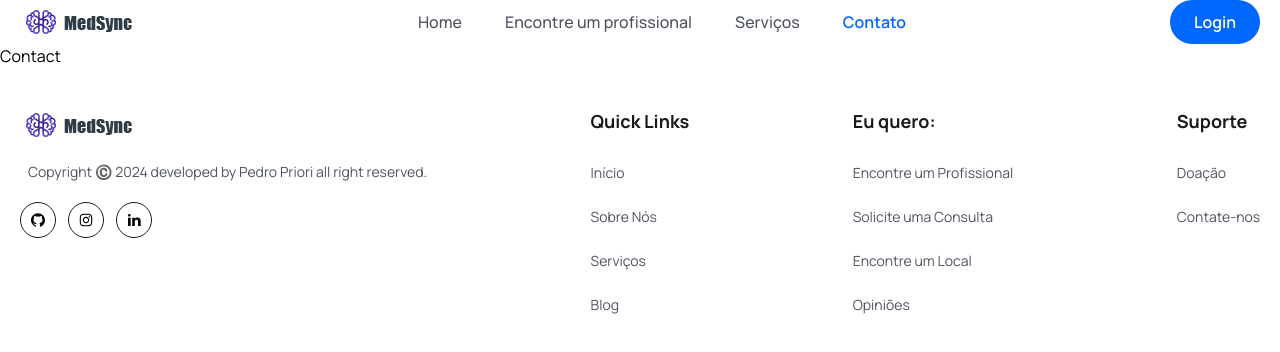
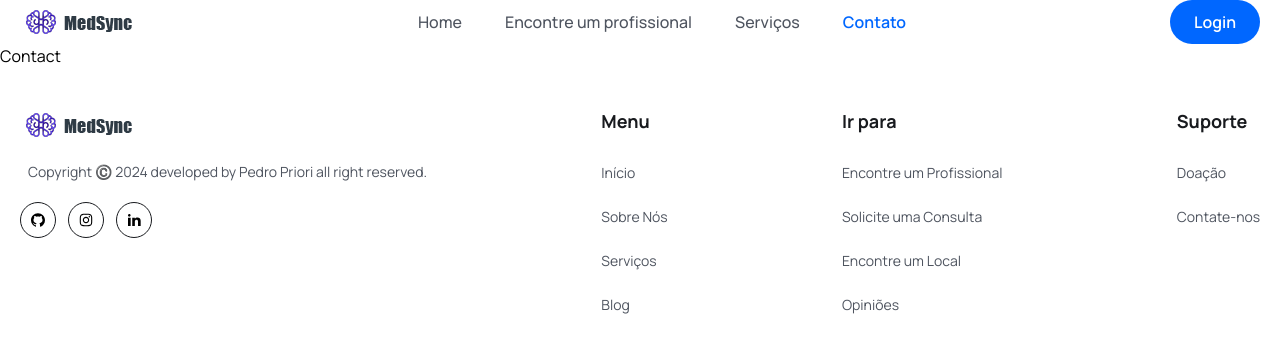
Before and after one commit to pedropriori/MedSync-Application, a React (Vite) app: page /contact in a window 1280 px wide. Shown: the top 352 px of the page. Built offline with nearby package versions, Linux system fonts and the light colour scheme.

Commit message:
change footer names

```diff
--- a/src/components/Footer/Footer.jsx
+++ b/src/components/Footer/Footer.jsx
@@ -1,4 +1,3 @@
-// import React from 'react'
 import { Link } from 'react-router-dom'
 import logo from '../../assets/images/logo.png'
 import { RiLinkedinFill } from 'react-icons/ri'
@@ -95,7 +94,7 @@ const Footer = () => {
 
           <div>
             <h2 className='text-[18px] leading-30px font-[700] mb-6 text-headingColor'>
-              Quick Links
+              Menu
             </h2>
             <ul>
               {quickLinks01.map((item, index) => (
@@ -113,7 +112,7 @@ const Footer = () => {
 
           <div>
             <h2 className='text-[18px] leading-30px font-[700] mb-6 text-headingColor'>
-              Eu quero:
+              Ir para
             </h2>
             <ul>
               {quickLinks02.map((item, index) => (
```
